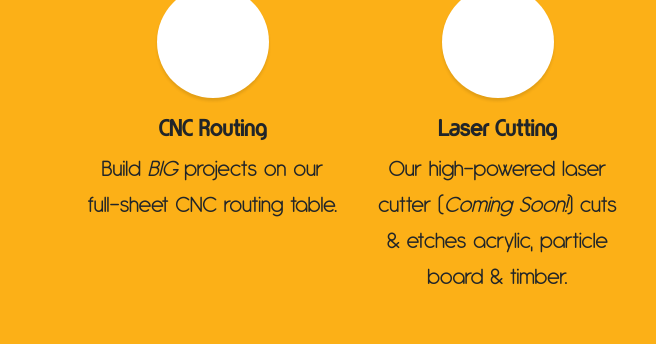
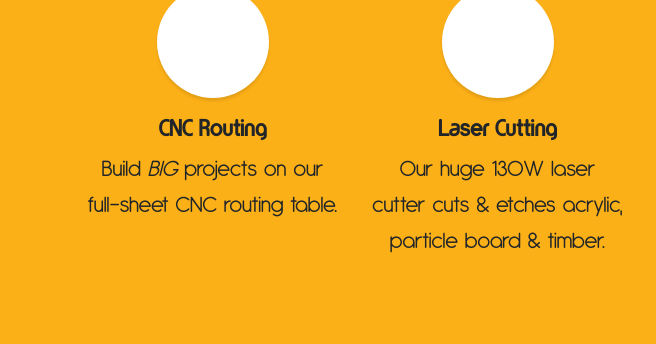
Before and after one commit to SparkCC/sparkcc-web, a website: page index.html in a window 1280 px wide. Shown: the part 2052-2396 px from the top of the page, 0-656 px from the left. Drawn offline with nearby package versions, Linux system fonts and the light colour scheme; files that its build step writes are made by us from their sources.

Commit message:
Update laser cutter blurb

```diff
--- a/index.html
+++ b/index.html
@@ -144,7 +144,7 @@
             <h4>
               <strong>Laser Cutting</strong>
             </h4>
-            <p class="lead mb-1">Our high-powered laser cutter (<em>Coming Soon!</em>) cuts & etches acrylic, particle board & timber.</p>
+            <p class="lead mb-1">Our huge 130W laser cutter cuts & etches acrylic, particle board & timber.</p>
           </div>
           <div class="col-lg-3 col-md-6 mb-5 mb-md-0">
             <span class="service-icon rounded-circle mx-auto mb-3">
```
